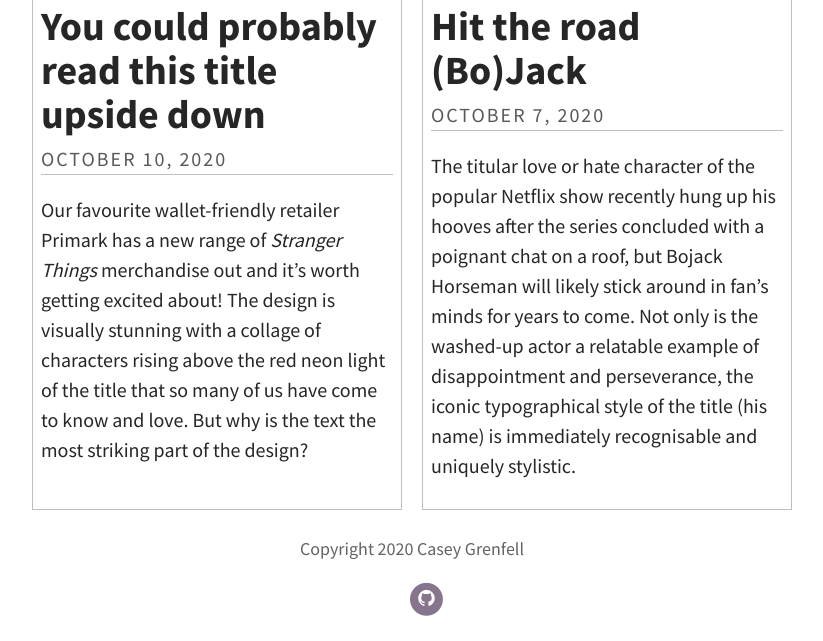
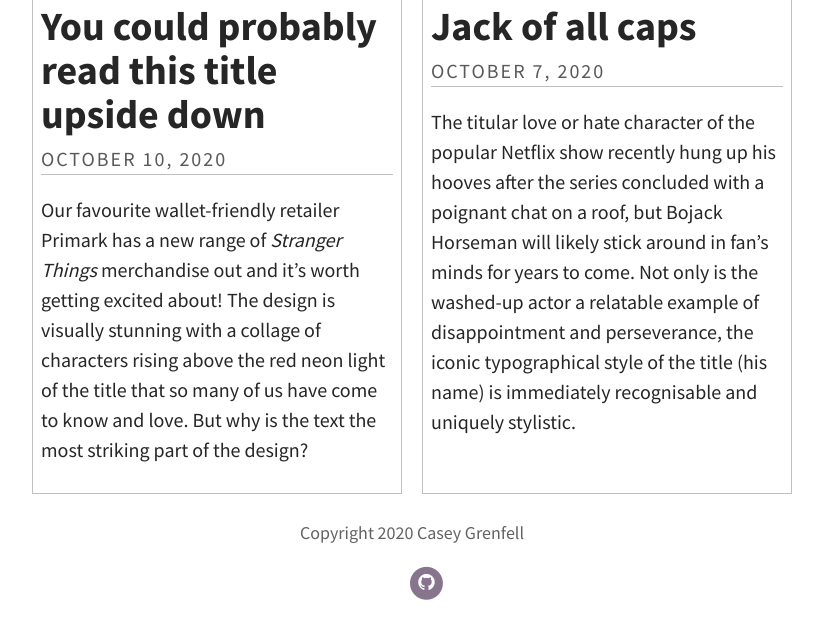
Before and after one commit to caseygrenfell/typography, a Jekyll site: the page built from index.html, in a window 1280 px wide and 900 px high, scrolled down 1165 px, cut to the strip 259-900 px from the top of the window. Shown: the whole strip, without its empty margins (228-1051 px from the left). Built offline with Jekyll 4.4.1, drawn with Linux system fonts in a browser that asks for light colours; some web fonts are replaced; the list of posts is cut into pages by our own code.

Commit message:
Update Post “2020-10-07-hit-the-road-bo-jack”

```diff
--- a/_posts/2020-10-07-hit-the-road-bo-jack.md
+++ b/_posts/2020-10-07-hit-the-road-bo-jack.md
@@ -1,6 +1,6 @@
 ---
 layout: post
-title: Hit the road (Bo)Jack
+title: Jack of all caps
 date: 2020-10-07T15:16:38.920Z
 header_feature_image: ../uploads/bojack1.jpg
 caption: The typographical design of 'Bojack Horseman'
```
